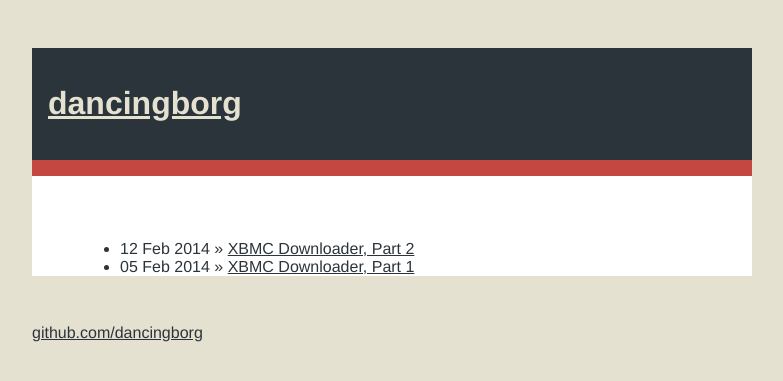
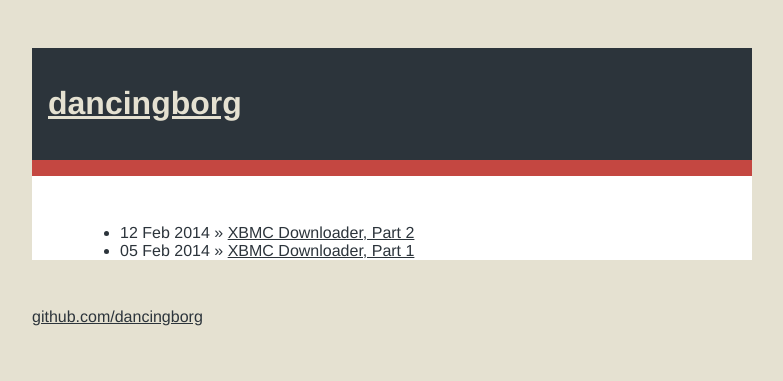
Before and after one commit to andre-abadi/andre-abadi.github.io, a Jekyll site: the page built from index.html, in a window 1280 px wide. Shown: the top 381 px of the page, without its empty margins (248-1031 px from the left). Built offline with Jekyll 4.4.1, drawn with Linux system fonts in a browser that asks for light colours; Markdown is read by kramdown in place of the engine named in the settings.

Commit message:
site padding

```diff
--- a/css/main.css
+++ b/css/main.css
@@ -34,7 +34,7 @@ h1 !important {
     margin-bottom: 3em;
     padding-left: 3em;
     padding-right: 3em;
-    padding-top: 3em;
+    padding-top: 2em;
   }
   .header {
     margin-top: 3em;
```
